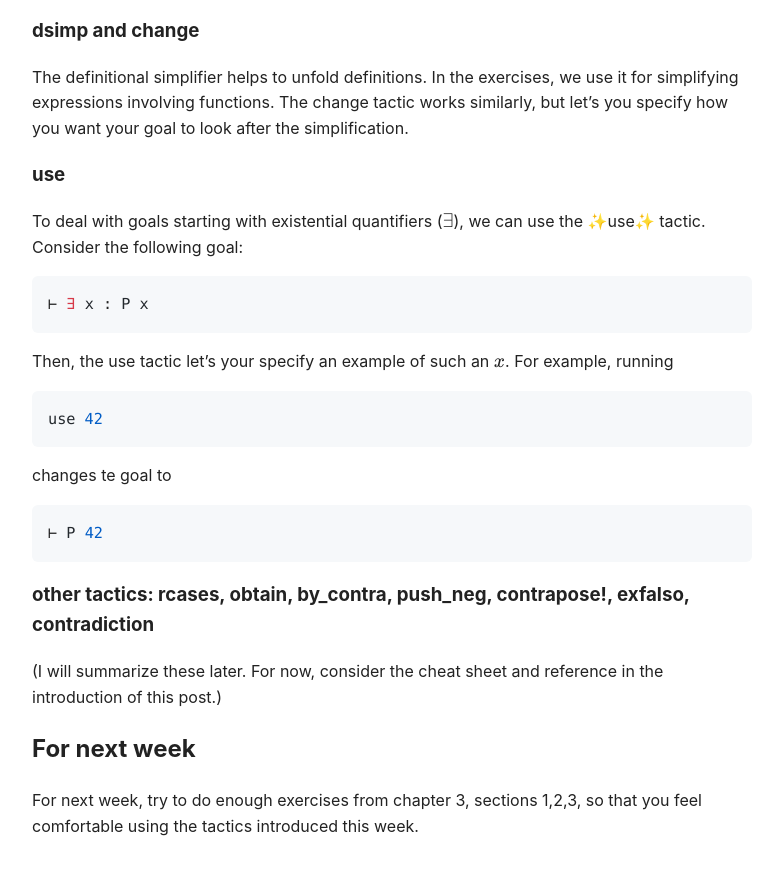
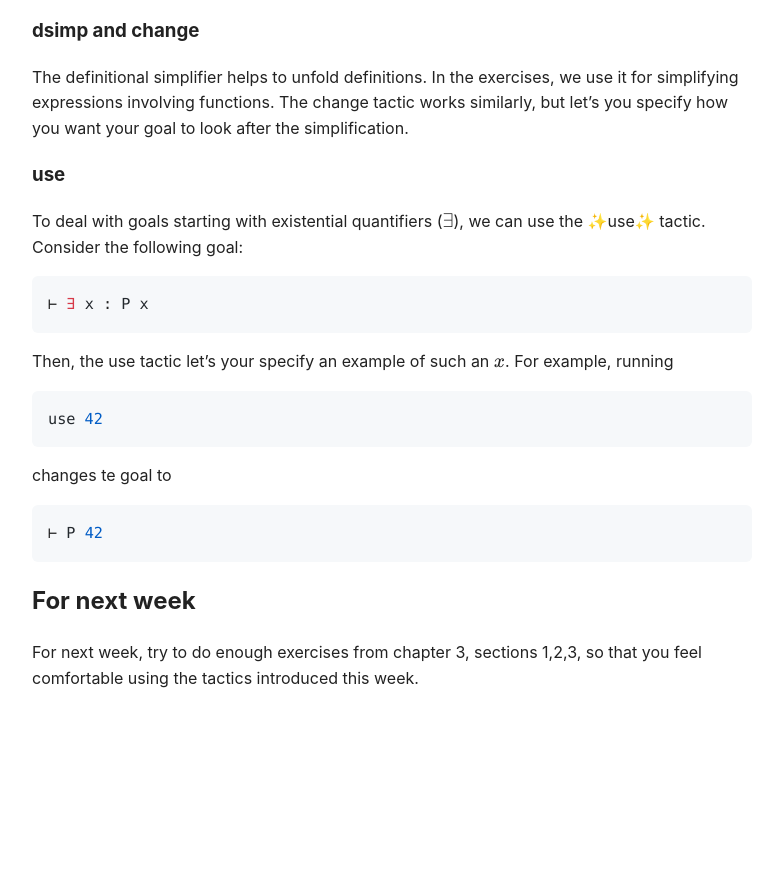
Before and after one commit to Carli-B/lean-seminar, a Jekyll site: the page built from _posts/2026-03-17-seminar-4.md, in a window 1280 px wide and 900 px high, scrolled down 1324 px. Shown: the top 875 px of the window, without its empty margins (248-1017 px from the left). Built offline with Jekyll 4.4.1, drawn with Linux system fonts in a browser that asks for light colours; after the commit the page ends 2075 px from its top, so only the background shows below that.

Commit message:
Update 2026-03-17-seminar-4.md

````diff
--- a/_posts/2026-03-17-seminar-4.md
+++ b/_posts/2026-03-17-seminar-4.md
@@ -63,8 +63,5 @@ changes te goal to
 ⊢ P 42
 ```
 
-### other tactics: rcases, obtain, by_contra, push_neg, contrapose!, exfalso, contradiction
-(I will summarize these later. For now, consider the cheat sheet and reference in the introduction of this post.)
-
 ## For next week
 For next week, try to do enough exercises from chapter 3, sections 1,2,3, so that you feel comfortable using the tactics introduced this week.
````
